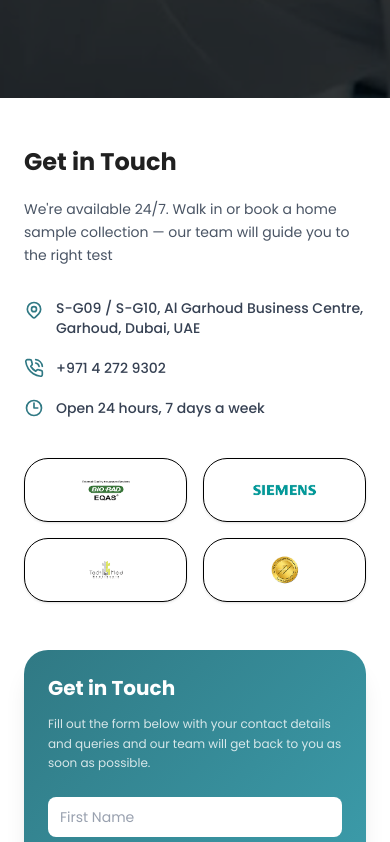
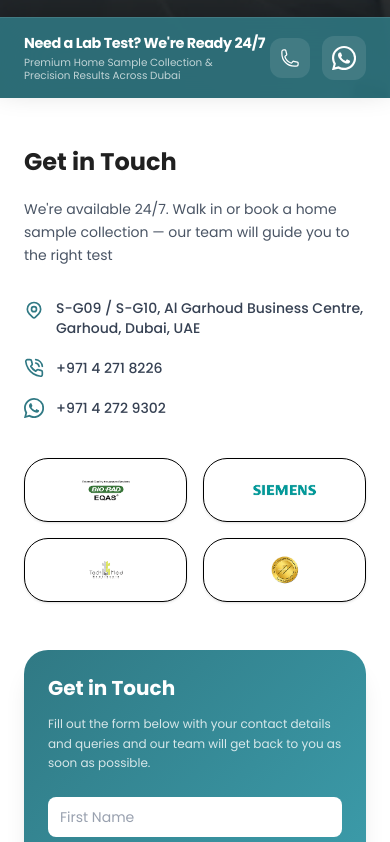
Before and after one commit to Forty-Pixels/ForteCL, a Next.js app: page /contact in a window 390 px wide. Shown: the part 746-1588 px from the top of the page. Built offline with nearby package versions, Linux system fonts and the light colour scheme.

Commit message:
hero video and ui changes

```diff
--- a/app/layout.tsx
+++ b/app/layout.tsx
@@ -1,6 +1,7 @@
 import type { Metadata } from "next";
 import { Poppins } from 'next/font/google';
 import "./globals.css";
+import FloatingContact from "@/components/FloatingContact/FloatingContact";
 
 const poppins = Poppins({ subsets: ['latin'], weight: ['400', '500', '600', '700'] });
 
@@ -18,6 +19,7 @@
     <html lang="en">
       <body className={poppins.className}>
         {children}
+        <FloatingContact />
       </body>
     </html>
   );
--- a/components/Contact/Content/ContactContent.tsx
+++ b/components/Contact/Content/ContactContent.tsx
@@ -34,30 +34,47 @@
                                             <path strokeLinecap="round" strokeLinejoin="round" d="M15 11a3 3 0 11-6 0 3 3 0 016 0z" />
                                         </svg>
                                     </div>
-                                    <span className="text-gray-700 font-medium text-sm">S-G09 / S-G10, Al Garhoud Business Centre, Garhoud, Dubai, UAE</span>
+                                    <a
+                                        href="https://www.google.com/maps/search/?api=1&query=Forte+Clinical+Laboratory+Dubai"
+                                        target="_blank"
+                                        rel="noopener noreferrer"
+                                        className="text-gray-700 font-medium text-sm hover:text-[#307984] transition-colors"
+                                    >
+                                        S-G09 / S-G10, Al Garhoud Business Centre, Garhoud, Dubai, UAE
+                                    </a>
                                 </li>
 
-                                {/* Phone - Refined with Waves */}
+                                {/* Phone */}
                                 <li className="flex items-center space-x-3">
                                     <div className="flex-shrink-0">
                                         <svg className="w-5 h-5 text-[#307984]" fill="none" stroke="currentColor" strokeWidth="2" viewBox="0 0 24 24">
-                                            {/* Phone Receiver */}
                                             <path strokeLinecap="round" strokeLinejoin="round" d="M22 16.92v3a2 2 0 01-2.18 2 19.79 19.79 0 01-8.63-3.07 19.5 19.5 0 01-6-6 19.79 19.79 0 01-3.07-8.67A2 2 0 014.11 2h3a2 2 0 012 1.72 12.84 12.84 0 00.7 2.81 2 2 0 01-.45 2.11L8.09 9.91a16 16 0 006 6l1.27-1.27a2 2 0 012.11-.45 12.84 12.84 0 002.81.7A2 2 0 0122 16.92z" />
-                                            {/* Arcs/Waves */}
                                             <path strokeLinecap="round" strokeLinejoin="round" d="M14.05 2A9 9 0 0122 9.95M14.05 6a5 5 0 014 4" />
                                         </svg>
                                     </div>
-                                    <span className="text-gray-700 font-medium text-sm">+971 4 272 9302</span>
+                                    <a
+                                        href="tel:+97142718226"
+                                        className="text-gray-700 font-medium text-sm hover:text-[#307984] transition-colors"
+                                    >
+                                        +971 4 271 8226
+                                    </a>
                                 </li>
 
-                                {/* Hours */}
+                                {/* WhatsApp */}
                                 <li className="flex items-center space-x-3">
                                     <div className="flex-shrink-0">
-                                        <svg className="w-5 h-5 text-[#307984]" fill="none" stroke="currentColor" strokeWidth="2" viewBox="0 0 24 24">
-                                            <path strokeLinecap="round" strokeLinejoin="round" d="M12 6v6h4.5m4.5 0a9 9 0 11-18 0 9 9 0 0118 0z" />
+                                        <svg className="w-5 h-5 text-[#307984]" fill="currentColor" viewBox="0 0 24 24">
+                                            <path d="M17.472 14.382c-.297-.149-1.758-.867-2.03-.967-.273-.099-.471-.148-.67.15-.197.297-.767.966-.94 1.164-.173.199-.347.223-.644.075-.297-.15-1.255-.463-2.39-1.475-.883-.788-1.48-1.761-1.653-2.059-.173-.297-.018-.458.13-.606.134-.133.298-.347.446-.52.149-.174.198-.298.298-.497.099-.198.05-.371-.025-.52-.075-.149-.669-1.612-.916-2.207-.242-.579-.487-.5-.669-.51-.173-.008-.371-.01-.57-.01-.198 0-.52.074-.792.372-.272.297-1.04 1.016-1.04 2.479 0 1.462 1.065 2.875 1.213 3.074.149.198 2.096 3.2 5.077 4.487.709.306 1.262.489 1.694.625.712.227 1.36.195 1.871.118.571-.085 1.758-.719 2.006-1.413.248-.694.248-1.289.173-1.413-.074-.124-.272-.198-.57-.347m-5.421 7.403h-.004a9.87 9.87 0 01-5.031-1.378l-.361-.214-3.741.982.998-3.648-.235-.374a9.86 9.86 0 01-1.51-5.26c.001-5.45 4.436-9.884 9.888-9.884 2.64 0 5.122 1.03 6.988 2.898a9.825 9.825 0 012.893 6.994c-.003 5.45-4.437 9.884-9.885 9.884m8.413-18.297A11.815 11.815 0 0012.05 0C5.414 0 .011 5.403.011 12.038c0 2.12.553 4.189 1.604 6.04l-1.705 6.226 6.37-1.67a11.803 11.803 0 005.766 1.498h.005c6.634 0 12.038-5.403 12.038-12.039a11.811 11.811 0 00-3.414-8.417" />
                                         </svg>
                                     </div>
-                                    <span className="text-gray-700 font-medium text-sm">Open 24 hours, 7 days a week</span>
+                                    <a
+                                        href="https://wa.me/97142729302"
+                                        target="_blank"
+                                        rel="noopener noreferrer"
+                                        className="text-gray-700 font-medium text-sm hover:text-[#307984] transition-colors"
+                                    >
+                                        +971 4 272 9302
+                                    </a>
                                 </li>
                             </ul>
                         </div>
--- /dev/null
+++ b/components/FloatingContact/FloatingContact.tsx
@@ -0,0 +1,107 @@
+'use client';
+
+import { PhoneIcon } from '@heroicons/react/24/outline';
+import { motion, AnimatePresence } from 'framer-motion';
+import { useState } from 'react';
+
+const WhatsAppIcon = () => (
+    <svg className="w-6 h-6" fill="currentColor" viewBox="0 0 24 24">
+        <path d="M17.472 14.382c-.297-.149-1.758-.867-2.03-.967-.273-.099-.471-.148-.67.15-.197.297-.767.966-.94 1.164-.173.199-.347.223-.644.075-.297-.15-1.255-.463-2.39-1.475-.883-.788-1.48-1.761-1.653-2.059-.173-.297-.018-.458.13-.606.134-.133.298-.347.446-.52.149-.174.198-.298.298-.497.099-.198.05-.371-.025-.52-.075-.149-.669-1.612-.916-2.207-.242-.579-.487-.5-.669-.51-.173-.008-.371-.01-.57-.01-.198 0-.52.074-.792.372-.272.297-1.04 1.016-1.04 2.479 0 1.462 1.065 2.875 1.213 3.074.149.198 2.096 3.2 5.077 4.487.709.306 1.262.489 1.694.625.712.227 1.36.195 1.871.118.571-.085 1.758-.719 2.006-1.413.248-.694.248-1.289.173-1.413-.074-.124-.272-.198-.57-.347m-5.421 7.403h-.004a9.87 9.87 0 01-5.031-1.378l-.361-.214-3.741.982.998-3.648-.235-.374a9.86 9.86 0 01-1.51-5.26c.001-5.45 4.436-9.884 9.888-9.884 2.64 0 5.122 1.03 6.988 2.898a9.825 9.825 0 012.893 6.994c-.003 5.45-4.437 9.884-9.885 9.884m8.413-18.297A11.815 11.815 0 0012.05 0C5.414 0 .011 5.403.011 12.038c0 2.12.553 4.189 1.604 6.04l-1.705 6.226 6.37-1.67a11.803 11.803 0 005.766 1.498h.005c6.634 0 12.038-5.403 12.038-12.039a11.811 11.811 0 00-3.414-8.417" />
+    </svg>
+);
+
+export default function FloatingContact() {
+    const [hovered, setHovered] = useState<string | null>(null);
+
+    return (
+        <div className="relative floating-contact-wrap">
+            {/* Mobile Bottom Bar (Visible on < lg) - Premium Glassmorphism */}
+            <motion.div
+                initial={{ y: 100 }}
+                animate={{ y: 0 }}
+                className="lg:hidden fixed bottom-0 left-0 right-0 z-[110] bg-[#307984]/85 backdrop-blur-xl border-t border-white/10 text-white p-4 shadow-[0_-10px_30px_rgba(0,0,0,0.2)] flex items-center justify-between px-6"
+            >
+                <div className="flex flex-col">
+                    <span className="font-bold text-[0.9rem] tracking-tight leading-tight">Need a Lab Test? We're Ready 24/7</span>
+                    <span className="text-[0.65rem] opacity-70 leading-tight mt-1 max-w-[200px]">Premium Home Sample Collection & Precision Results Across Dubai</span>
+                </div>
+                <div className="flex items-center space-x-3">
+                    <a
+                        href="tel:+97142718226"
+                        className="bg-white/10 p-2.5 rounded-xl hover:bg-white/20 transition-all active:scale-95"
+                        aria-label="Call Us"
+                    >
+                        <PhoneIcon className="w-5 h-5" />
+                    </a>
+                    <a
+                        href="https://wa.me/97142729302"
+                        target="_blank"
+                        rel="noopener noreferrer"
+                        className="bg-white/10 p-2.5 rounded-xl hover:bg-white/20 transition-all active:scale-95"
+                        aria-label="WhatsApp Us"
+                    >
+                        <WhatsAppIcon />
+                    </a>
+                </div>
+            </motion.div>
+
+            {/* Desktop Side Buttons (Visible on >= lg) - Premium Floating Pill Buttons */}
+            <div className="hidden lg:flex fixed right-6 top-1/2 -translate-y-1/2 z-[110] flex-col space-y-4">
+                {/* Call Button */}
+                <div className="relative flex items-center justify-end">
+                    <AnimatePresence>
+                        {hovered === 'call' && (
+                            <motion.div
+                                initial={{ opacity: 0, x: 20 }}
+                                animate={{ opacity: 1, x: 0 }}
+                                exit={{ opacity: 0, x: 20 }}
+                                className="mr-3 bg-white text-gray-900 px-4 py-2 rounded-full text-xs font-bold shadow-2xl border border-gray-100 whitespace-nowrap"
+                            >
+                                Talk to our Experts: +971 4 271 8226
+                            </motion.div>
+                        )}
+                    </AnimatePresence>
+                    <a
+                        href="tel:+97142718226"
+                        onMouseEnter={() => setHovered('call')}
+                        onMouseLeave={() => setHovered(null)}
+                        className="bg-[#202020] text-white p-4 rounded-full hover:bg-black transition-all shadow-2xl hover:scale-110 active:scale-95 duration-300"
+                        aria-label="Call Us"
+                    >
+                        <PhoneIcon className="w-6 h-6" />
+                    </a>
+                </div>
+
+                {/* WhatsApp Button */}
+                <div className="relative flex items-center justify-end">
+                    <AnimatePresence>
+                        {hovered === 'whatsapp' && (
+                            <motion.div
+                                initial={{ opacity: 0, x: 20 }}
+                                animate={{ opacity: 1, x: 0 }}
+                                exit={{ opacity: 0, x: 20 }}
+                                className="mr-3 bg-white text-gray-900 px-4 py-2 rounded-full text-xs font-bold shadow-2xl border border-gray-100 whitespace-nowrap"
+                            >
+                                Chat on WhatsApp
+                            </motion.div>
+                        )}
+                    </AnimatePresence>
+                    <a
+                        href="https://wa.me/97142729302"
+                        target="_blank"
+                        rel="noopener noreferrer"
+                        onMouseEnter={() => setHovered('whatsapp')}
+                        onMouseLeave={() => setHovered(null)}
+                        className="bg-[#25D366] text-white p-4 rounded-full hover:bg-[#128C7E] transition-all shadow-2xl hover:scale-110 active:scale-95 duration-300"
+                        aria-label="WhatsApp Us"
+                    >
+                        <WhatsAppIcon />
+                    </a>
+                </div>
+            </div>
+
+            {/* Inset for page content on mobile to avoid overlapping the bottom bar */}
+            <div className="lg:hidden h-24 w-full bg-transparent pointer-events-none" />
+        </div>
+    );
+}
--- a/components/Landing-page/LabTests/LabTests.tsx
+++ b/components/Landing-page/LabTests/LabTests.tsx
@@ -68,8 +68,8 @@
                         </Reveal>
 
                         <Reveal delayMs={280}>
-                            <Link href="/tests" className="bg-[#307984] hover:bg-[#307984]/90 text-white px-6 py-3 rounded-md text-sm font-bold transition-colors text-center w-full sm:w-auto">
-                                View All Tests
+                            <Link href="/lab-tests" className="bg-[#307984] hover:bg-[#307984]/90 text-white px-6 py-3 rounded-md text-sm font-bold transition-colors text-center w-full sm:w-auto">
+                                Explore Lab Tests
                             </Link>
                         </Reveal>
                     </div>
--- a/components/Navbar/Navbar.tsx
+++ b/components/Navbar/Navbar.tsx
@@ -16,8 +16,10 @@
     useEffect(() => {
         if (isMenuOpen) {
             document.body.style.overflow = 'hidden';
+            document.documentElement.classList.add('menu-open');
         } else {
             document.body.style.overflow = 'unset';
+            document.documentElement.classList.remove('menu-open');
         }
     }, [isMenuOpen]);
 
@@ -117,7 +119,7 @@
 
             {/* Mobile Menu Overlay */}
             <div
-                className={`fixed inset-0 z-[110] lg:hidden transition-all duration-500 ease-in-out ${isMenuOpen
+                className={`fixed inset-0 z-[200] lg:hidden transition-all duration-500 ease-in-out ${isMenuOpen
                     ? 'opacity-100 pointer-events-auto'
                     : 'opacity-0 pointer-events-none'
                     }`}
--- a/components/Resources/ResourceDetail.tsx
+++ b/components/Resources/ResourceDetail.tsx
@@ -158,7 +158,9 @@
 
                                     <div className="pt-2">
                                         <Link
-                                            href="/lab-tests"
+                                            href="https://wa.me/97142729302"
+                                            target="_blank"
+                                            rel="noopener noreferrer"
                                             className="block w-full text-center bg-[#307984] hover:bg-[#307984]/90 text-white rounded-xl py-4 font-bold text-sm transition-all shadow-md active:scale-95"
                                         >
                                             Book a Test
```
Also changed, not shown: app/globals.css (+7 -0 lines), components/Landing-page/Footer/Footer.tsx (+14 -3 lines), components/Landing-page/Hero/Hero.tsx (+15 -7 lines), 1 other file (tests, documents, lock files or other folders).
